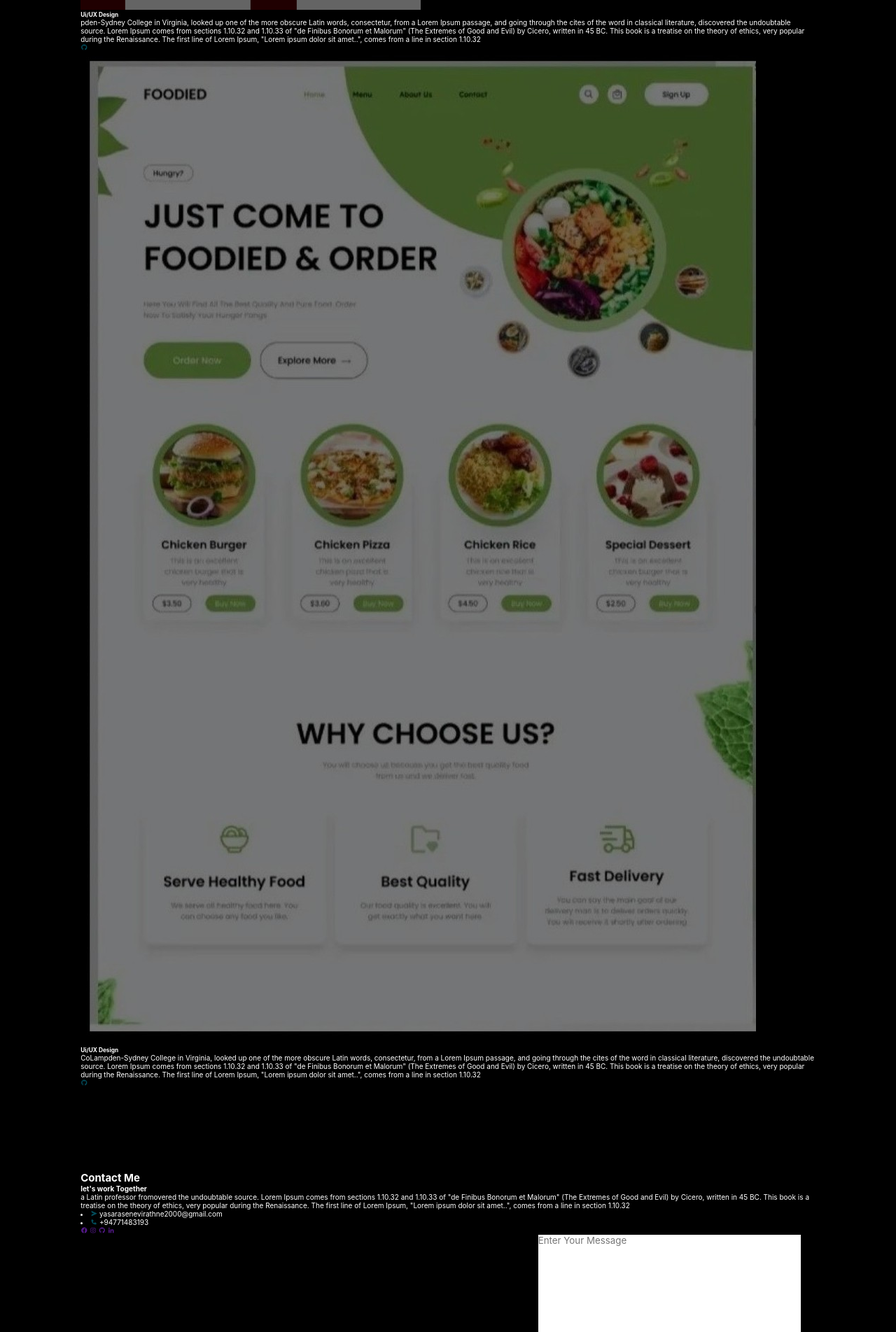
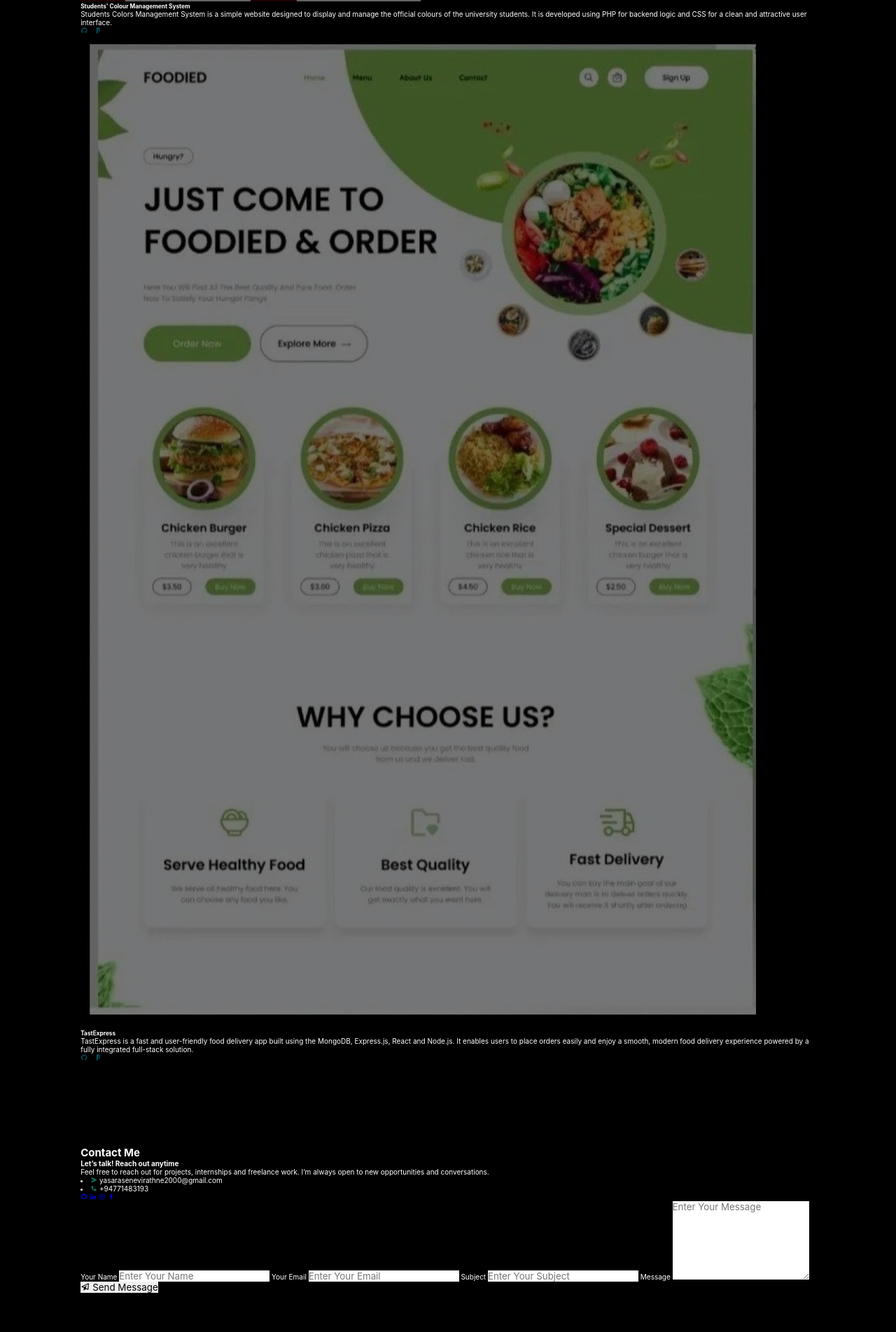
Before and after one commit to Yasarasenevirathne/My-First-Portfolio, a plain HTML site: page index.html in a window 1280 px wide. Shown: the part 7995-9899 px from the top of the page at 70% size. Drawn offline with nearby package versions, Linux system fonts and the light colour scheme.

Commit message:
modified the portfolio

```diff
--- a/index.html
+++ b/index.html
@@ -45,9 +45,9 @@
 
 
             <div class="social-media">
-                <a href="#"><i class='bx bxl-github'></i></a>
-                <a href="#"><i class='bx bxl-linkedin'></i></a>
-                <a href="#"><i class='bx bxl-instagram'></i></a>
+                <a href="https://github.com/Yasarasenevirathne"><i class='bx bxl-github'></i></a>
+                <a href="https://www.linkedin.com/in/yasara-senevirathne-3873462b3/"><i class='bx bxl-linkedin'></i></a>
+                <a href="https://www.instagram.com/yasara senevirathne"><i class='bx bxl-instagram'></i></a>
                 <a href="#"><i class='bx bxl-facebook'></i></a>
             <!--</div>
             <a href="#" class="btn">Download CV</a>
@@ -225,25 +225,34 @@ function showText() {
       <div class="row">
         <img src="images/3.png" alt="uiux">
         <div class="layer">
-          <h5>Ui/UX Design</h5>
-          <p>CLatn professor at Hampden-Sydney College in Virginia, looked up one of the more obscure Latin words, consectetur, from a Lorem Ipsum passage, and going through the cites of the word in classical literature, discovered the undoubtable source. Lorem Ipsum comes from sections 1.10.32 and 1.10.33 of "de Finibus Bonorum et Malorum" (The Extremes of Good and Evil) by Cicero, written in 45 BC. This book is a treatise on the theory of ethics, very popular during the Renaissance. The first line of Lorem Ipsum, "Lorem ipsum dolor sit amet..", comes from a line in section 1.10.32</p>
-        <a href="#"><i class='bx bxl-github' style="color: #034c5b;"></i></a>
+          <h5>E-TravelGuide</h5>
+          <p>E-TravelGuide is a mobile app that helps users quickly find nearby attractions, restaurants, hotels, shops and vehicle rentals. Built using Java and Firebase, it delivers real-time data, smooth performance and an easy travel-planning experience for both tourists and locals.</p>
+        <div style="display: flex; gap: 1rem;">
+          <a href="https://github.com/Yasarasenevirathne/Mobile_App_Developments.git"><i class='bx bxl-github' style="color: #034c5b;"></i></a>
+          <a href="https://www.figma.com/design/Am8TQEZEekTjOEmzWPvMNA/Capston?node-id=0-1&t=lpTTL9vkj0eLV58l-1"><i class='bx bxl-figma' style="color: #034c5b;"></i></a>
+        </div>
         </div>
       </div>
       <div class="row">
         <img src="images/6.png" alt="uiux">
         <div class="layer">
-          <h5>Ui/UX Design</h5>
-          <p>pden-Sydney College in Virginia, looked up one of the more obscure Latin words, consectetur, from a Lorem Ipsum passage, and going through the cites of the word in classical literature, discovered the undoubtable source. Lorem Ipsum comes from sections 1.10.32 and 1.10.33 of "de Finibus Bonorum et Malorum" (The Extremes of Good and Evil) by Cicero, written in 45 BC. This book is a treatise on the theory of ethics, very popular during the Renaissance. The first line of Lorem Ipsum, "Lorem ipsum dolor sit amet..", comes from a line in section 1.10.32</p>
-        <a href="#"><i class='bx bxl-github' style="color: #034c5b;"></i></a>
+          <h5>Students' Colour Management System</h5>
+          <p>Students Colors Management System is a simple website designed to display and manage the official colours of the university students. It is developed using PHP for backend logic and CSS for a clean and attractive user interface.</p>
+        <div style="display: flex; gap: 1rem;">
+          <a href="https://github.com/Yasarasenevirathne/Mobile_App_Developments.git"><i class='bx bxl-github' style="color: #034c5b;"></i></a>
+          <a href="https://www.figma.com/design/rGg2vElukHh4OwTVWmsxVq/Student-s-colors-Management-System?node-id=0-1&t=3nq1DU3XchK7SoX7-1"><i class='bx bxl-figma' style="color: #034c5b;"></i></a>
+        </div>
         </div>
       </div>
       <div class="row">
         <img src="images/9.jpg" alt="uiux">
         <div class="layer">
-          <h5>Ui/UX Design</h5>
-          <p>CoLampden-Sydney College in Virginia, looked up one of the more obscure Latin words, consectetur, from a Lorem Ipsum passage, and going through the cites of the word in classical literature, discovered the undoubtable source. Lorem Ipsum comes from sections 1.10.32 and 1.10.33 of "de Finibus Bonorum et Malorum" (The Extremes of Good and Evil) by Cicero, written in 45 BC. This book is a treatise on the theory of ethics, very popular during the Renaissance. The first line of Lorem Ipsum, "Lorem ipsum dolor sit amet..", comes from a line in section 1.10.32</p>
-        <a href="#"><i class='bx bxl-github' style="color: #034c5b;"></i></a>
+          <h5>TastExpress</h5>
+          <p>TastExpress is a fast and user-friendly food delivery app built using the MongoDB, Express.js, React and Node.js. It enables users to place orders easily and enjoy a smooth, modern food delivery experience powered by a fully integrated full-stack solution.</p>
+        <div style="display: flex; gap: 1rem;">
+          <a href="https://github.com/Yasarasenevirathne/Mobile_App_Developments.git"><i class='bx bxl-github' style="color: #034c5b;"></i></a>
+          <a href="https://www.figma.com/design/BlVCFJQcxOoVsVeOfNoIBQ/TastExpress?node-id=0-1&t=biuOGulIbpDCJxq2-1"><i class='bx bxl-figma' style="color: #034c5b;"></i></a>
+        </div>
         </div>
       </div>
     </div>
@@ -256,29 +265,44 @@ function showText() {
   <section id="contact" class="contact">
     <div class="contact-text">
       <h2 class="heading">Contact <span>Me</span></h2>
-      <h4>let's work Together</h4>
-      <p>a Latin professor fromovered the undoubtable source. Lorem Ipsum comes from sections 1.10.32 and 1.10.33 of "de Finibus Bonorum et Malorum" (The Extremes of Good and Evil) by Cicero, written in 45 BC. This book is a treatise on the theory of ethics, very popular during the Renaissance. The first line of Lorem Ipsum, "Lorem ipsum dolor sit amet..", comes from a line in section 1.10.32</p>
+      <h4>Let’s talk! Reach out anytime</h4>
+      <p>Feel free to reach out for projects, internships and freelance work. I’m always open to new opportunities and conversations.</p>
     <div class="contact-list">
-      <li><i class="bx bxs-send" style="color: #034c5b;"></i>  yasarasenevirathne2000@gmail.com</li>
-      <li><i class="bx bxs-phone" style="color: #034c5b;"></i>  +94771483193</li>
+      <li><i class="bx bxs-send" style="color: #087561;"></i>  yasarasenevirathne2000@gmail.com</li>
+      <li><i class="bx bxs-phone" style="color: #087561;"></i>  +94771483193</li>
     </div>
     <div class="contact-icons">
-      <a href=""><i class='bx bxl-facebook-circle'></i></a>
-      <a href=""><i class='bx bxl-instagram' ></i></a>
-      <a href=""><i class='bx bxl-github' ></i></a>
-      <a href=""><i class='bx bxl-linkedin' ></i></a>
+                <a href="https://github.com/Yasarasenevirathne"><i class='bx bxl-github'></i></a>
+                <a href="https://www.linkedin.com/in/yasara-senevirathne-3873462b3/"><i class='bx bxl-linkedin'></i></a>
+                <a href="https://www.instagram.com/yasara senevirathne"><i class='bx bxl-instagram'></i></a>
+                <a href="#"><i class='bx bxl-facebook'></i></a>
     </div>
 
     </div>
 
 <div class="contact-form">
-  <form action="">
-    <input type="text" placeholder="Enter Your Name" required>
-    <input type="email" placeholder="Enter Your Email" required>
-    <input type="text" placeholder="Enter Your Subject">
-    <textarea name="" id="" cols="40" rows="10" placeholder="Enter Your Message"></textarea>
-    <input type="submit" value="submit" class="send">
-  </form>
+    <form id="contactForm">
+      <!-- Add your Web3Forms Access Key here -->
+      <input type="hidden" name="access_key" value="e58a71a8-0934-465f-85ae-4b54b2abda0c">
+
+      <label>Your Name</label>
+      <input type="text" name="name" placeholder="Enter Your Name" required>
+
+      <label>Your Email</label>
+      <input type="email" name="email" placeholder="Enter Your Email" required>
+
+      <label>Subject</label>
+      <input type="text" name="subject" placeholder="Enter Your Subject">
+
+      <label>Message</label>
+      <textarea name="message" rows="7" placeholder="Enter Your Message" required></textarea>
+
+      <button type="submit" class="btn-submit" id="submitBtn">
+        <i class="bx bx-paper-plane"></i> <span id="btnText">Send Message</span>
+      </button>
+
+      <div id="formMessage" class="form-message" style="display: none;"></div>
+    </form>
 </div>
   </section>
 
```
